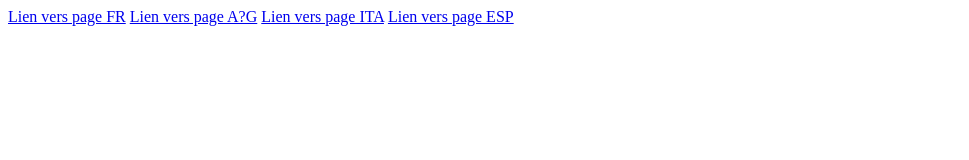
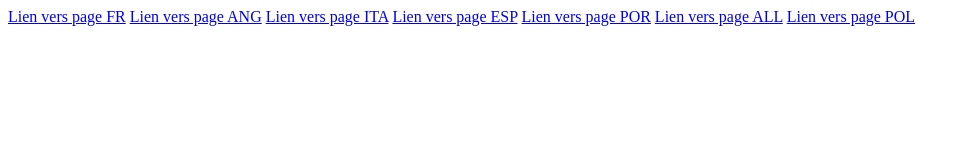
Before and after one commit to Hippolyte421/Halloweeen-14, a plain HTML site: page index.html in a window 1280 px wide. Shown: the whole page, without its empty margins (0-969 px from the left). Drawn offline with Linux system fonts and the light colour scheme.

Commit message:
Link to Landing Page 2

```diff
--- a/index.html
+++ b/index.html
@@ -8,8 +8,11 @@
 </head>
 <body>
     <a href="pagefr.html">Lien vers page FR</a>
-    <a href="pageang.html">Lien vers page A?G</a>
+    <a href="pageang.html">Lien vers page ANG</a>
     <a href="pageita.html">Lien vers page ITA</a>
     <a href="pageesp.html">Lien vers page ESP</a>
+    <a href="pagepor.html">Lien vers page POR</a>
+    <a href="pageall.html">Lien vers page ALL</a>
+    <a href="pagepol.html">Lien vers page POL</a>
 </body>
 </html>
```
